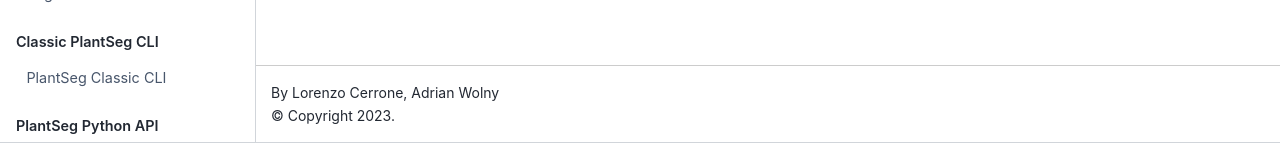
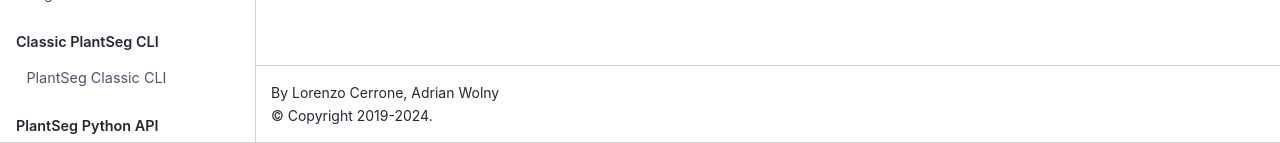
Before and after one commit to kreshuklab/plant-seg, a Jupyter Book: the page built from docs/README.md, in a window 1280 px wide. Shown: the part 758-901 px from the top of the page. Built offline with Jupyter Book 1.0.4 settings and Sphinx 7.4.7 and the Sphinx Book theme 1.1.4, drawn with Linux system fonts in a browser that asks for light colours.

Commit message:
Update copyright and Action branch (to master)

```diff
--- a/docs/_config.yml
+++ b/docs/_config.yml
@@ -3,6 +3,7 @@
 
 title: PlantSeg Documentation
 author: Lorenzo Cerrone, Adrian Wolny
+copyright: '2019-2024'
 logo: logo.png
 
 # Force re-execution of notebooks on each build.
```
Also changed, not shown: 1 other file.
